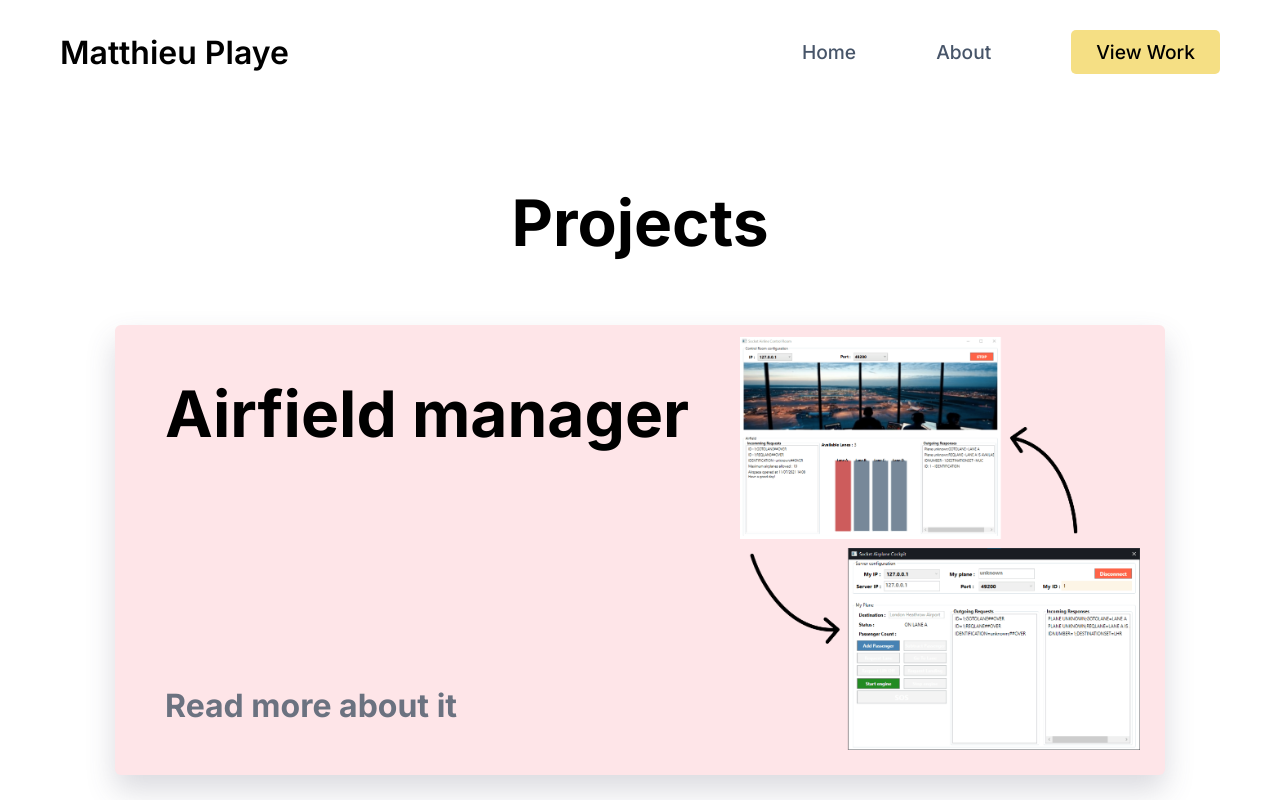
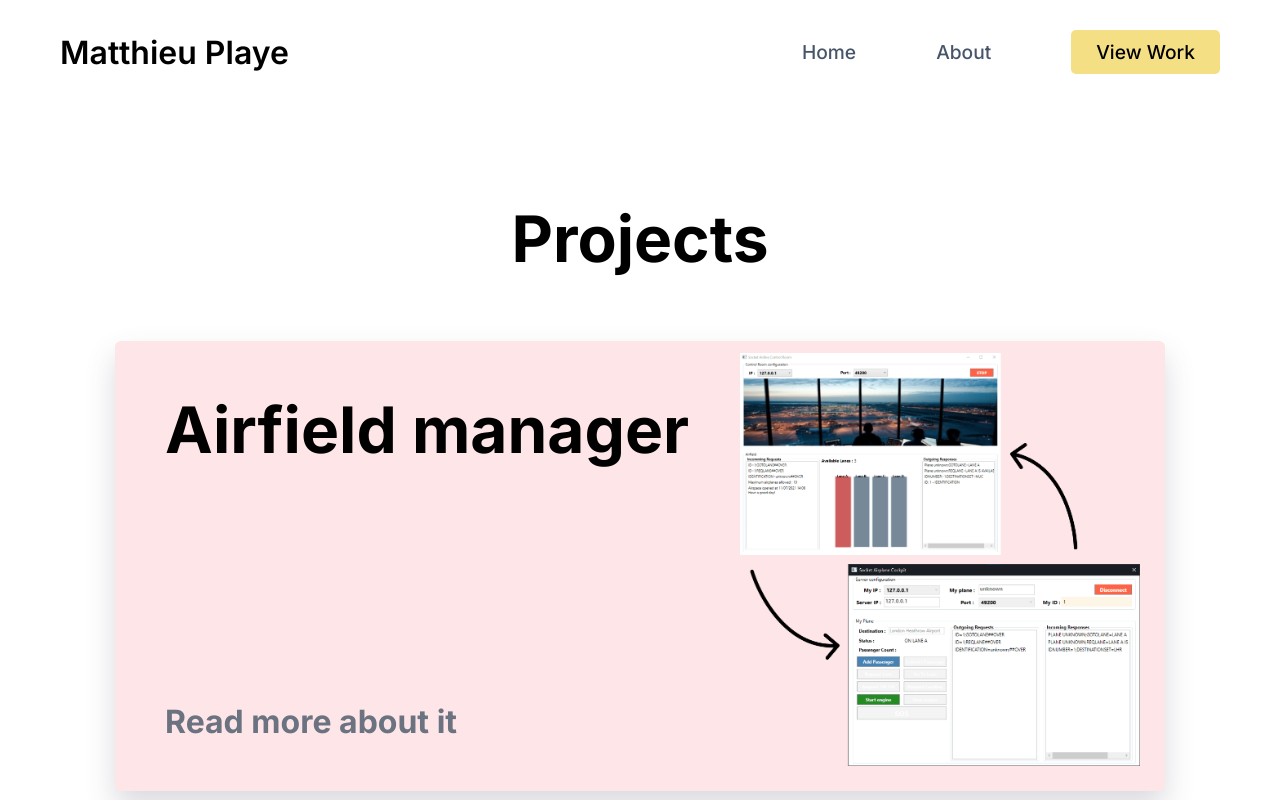
Before and after one commit to PlayeMatthieu/Portfolio, a Nuxt app: page /work in a window 1280 px wide. Shown: the top 800 px of the page. Built offline with nearby package versions, Linux system fonts and the light colour scheme.

Commit message:
add margin to top work page

```diff
--- a/pages/work.vue
+++ b/pages/work.vue
@@ -1,5 +1,13 @@
 <template>
   <main>
-    <projectsComponent></projectsComponent>
+    <section>
+      <projectsComponent></projectsComponent>
+    </section>
   </main>
 </template>
+
+<style scoped>
+section {
+  margin-top: 6em;
+}
+</style>
```
